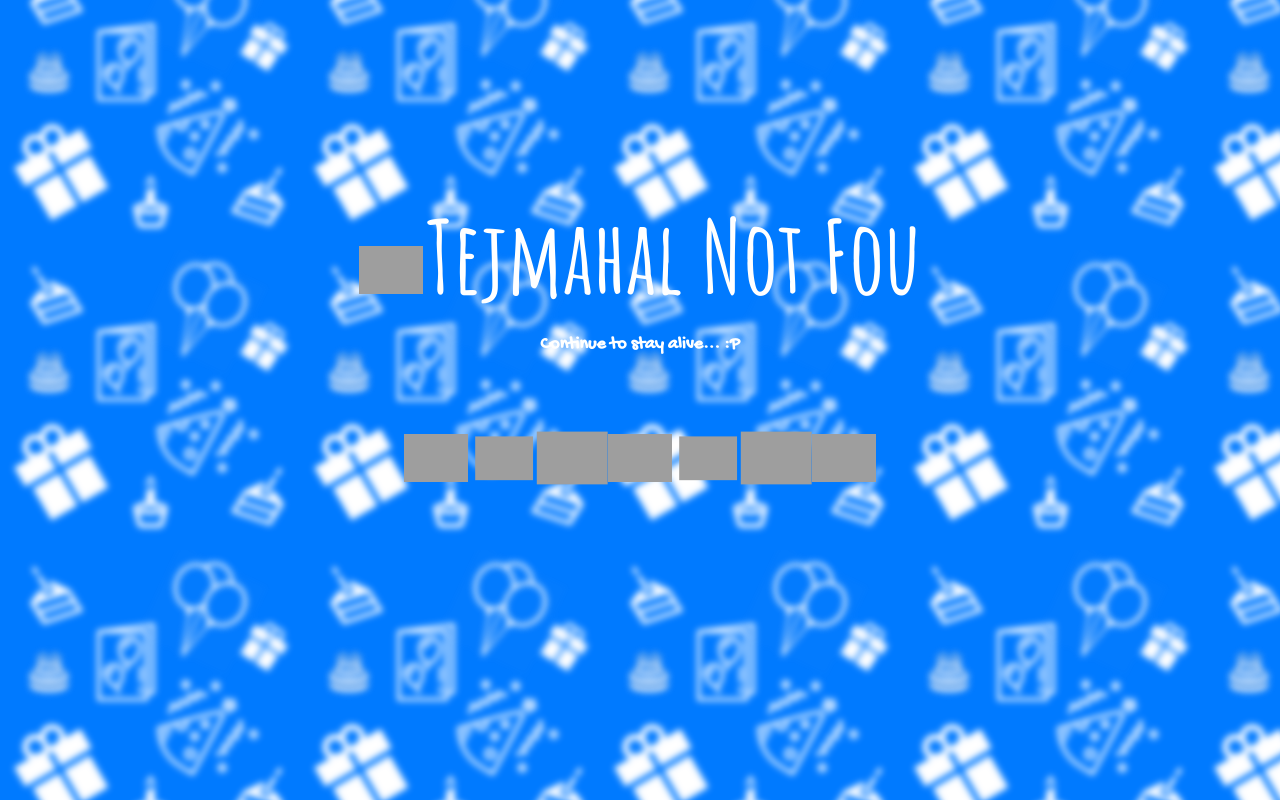
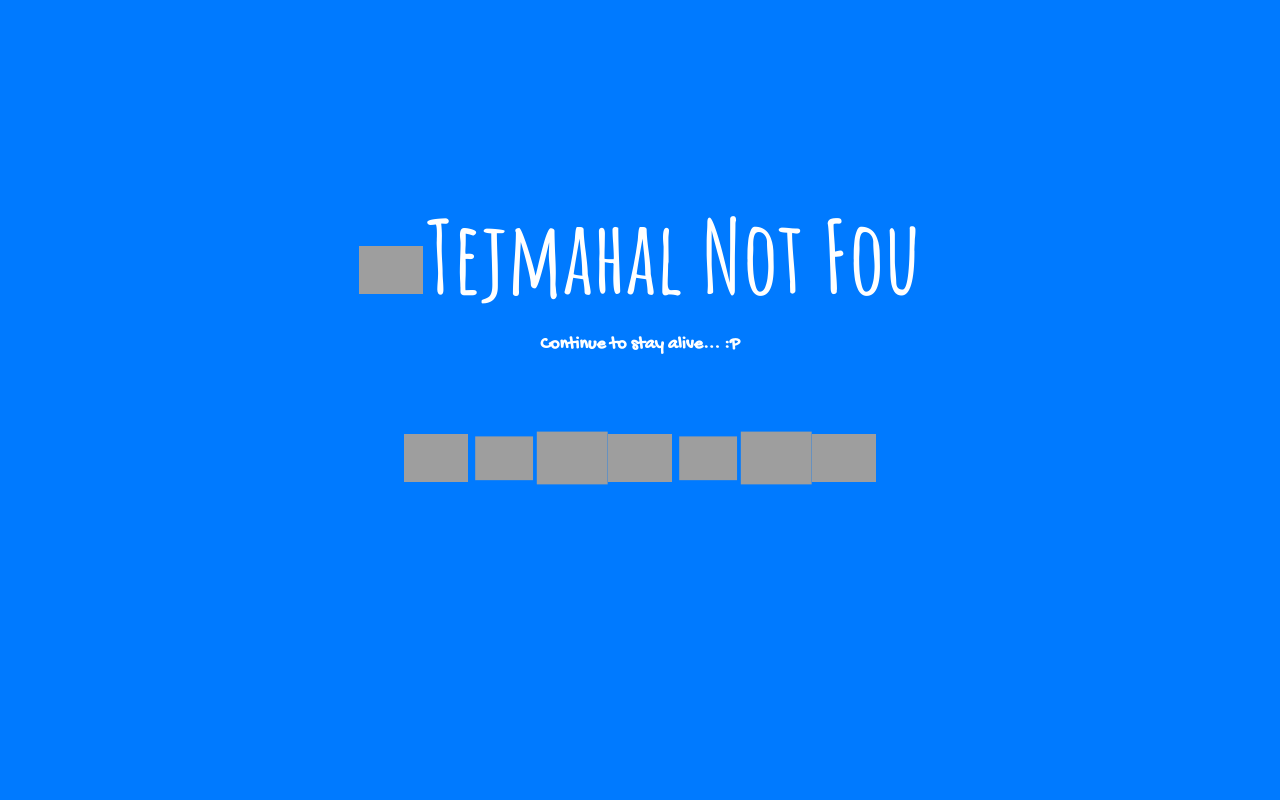
Before and after one commit to angularscience/arikki_bday, a plain HTML site: page 404.html in a window 1280 px wide. Drawn offline with nearby package versions, Linux system fonts and the light colour scheme; grey boxes are pictures that could not be loaded.

Commit message:
Update 404.html

```diff
--- a/404.html
+++ b/404.html
@@ -43,7 +43,6 @@
 </head>
 
 <body onclick="play()">
-    <div class="bSlide">
         <div class="container">
             <div class="row">
                 <div class="col-lg-12 message">
@@ -62,6 +61,5 @@
                 <img class="party_mask_2" src="https://www.shareicon.net/download/2016/11/03/850365_drama.svg" style="filter: grayscale(100%)">
             </div>
         </div>
-    </div>
 </body>
 </html>
```
